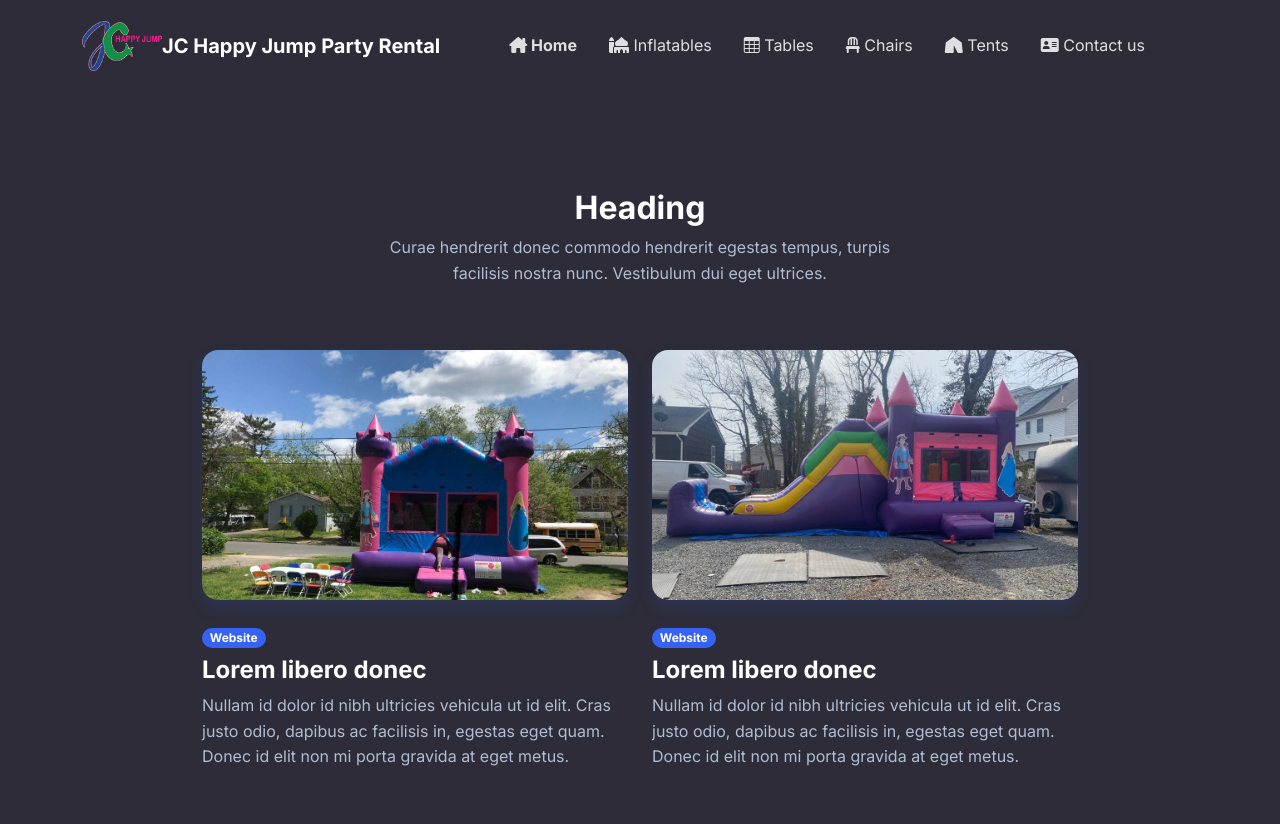
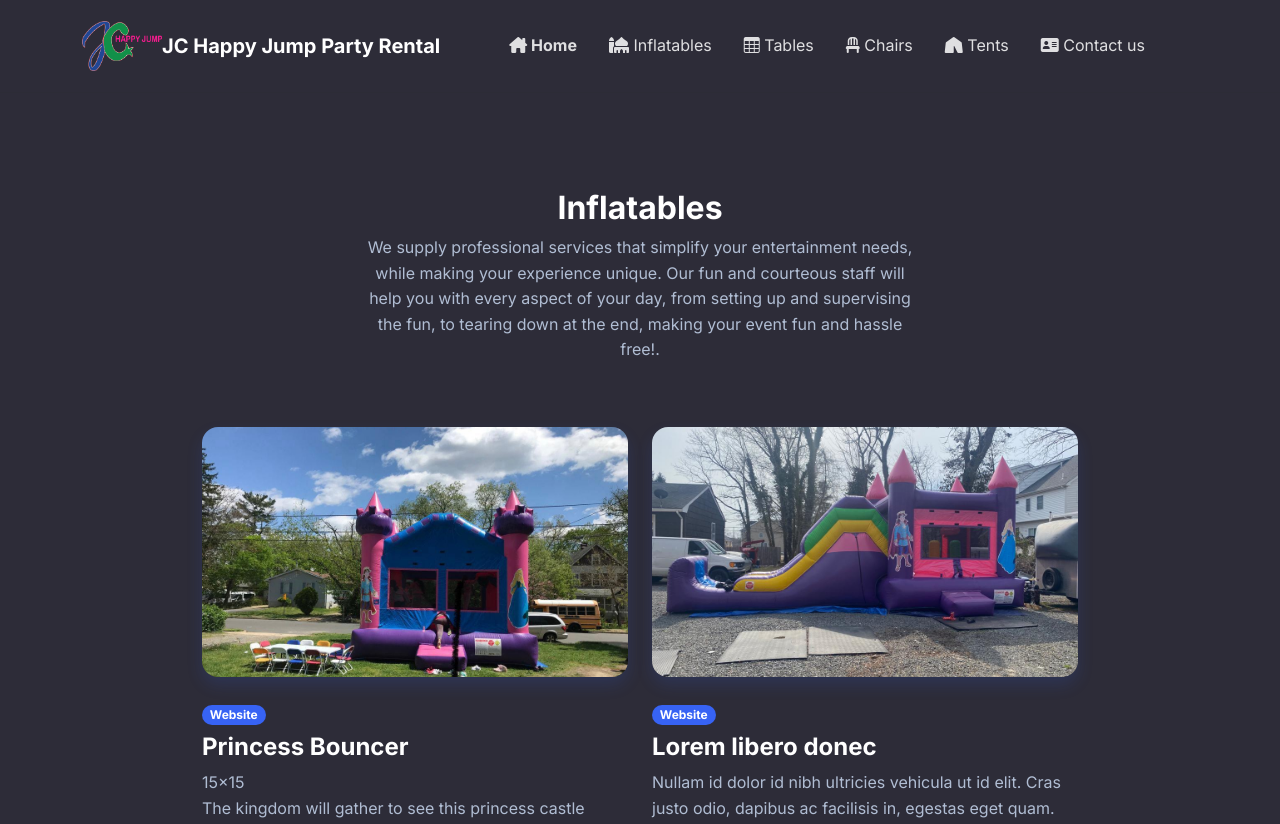
Before and after one commit to EliezerLopezS/JC-happy-jump-party-rental, a PHP site: page /inflatables.php in a window 1280 px wide. Shown: the top 824 px of the page. Run offline with PHP 8.4, Linux system fonts and the light colour scheme; some libraries are stand-ins or nearby versions.

Commit message:
DescripcionInflables

```diff
--- a/inflatables.php
+++ b/inflatables.php
@@ -11,16 +11,19 @@
         <div class="container py-5">
             <div class="row mb-5">
                 <div class="col-md-8 col-xl-6 text-center mx-auto">
-                    <h2 class="fw-bold">Heading</h2>
-                    <p class="text-muted">Curae hendrerit donec commodo hendrerit egestas tempus, turpis facilisis nostra nunc. Vestibulum dui eget ultrices.</p>
+                    <h2 class="fw-bold">Inflatables</h2>
+                    <p class="text-muted">We supply professional services that simplify your entertainment needs, while making your experience unique. Our fun and courteous staff will help you with every aspect of your day, from setting up and supervising the fun, to tearing down at the end, making your event fun and hassle free!.</p>
                 </div>
             </div>
             <div class="row row-cols-1 row-cols-md-2 mx-auto" style="max-width: 900px;">
                 <div class="col mb-4">
                     <div><a href="#"><img class="rounded img-fluid shadow w-100 fit-cover" src="img/inflatables/3a097840-d62f-4021-8cb3-265d3ac4fa3a.jpg" style="height: 250px;"></a>
                         <div class="py-4"><span class="badge bg-primary mb-2">Website</span>
-                            <h4 class="fw-bold">Lorem libero donec</h4>
-                            <p class="text-muted">Nullam id dolor id nibh ultricies vehicula ut id elit. Cras justo odio, dapibus ac facilisis in, egestas eget quam. Donec id elit non mi porta gravida at eget metus.</p>
+                            <h4 class="fw-bold">Princess Bouncer</h4>
+                            <p class="text-muted">15x15 <br>
+                            The kingdom will gather to see this princess castle show a young prince and his queen to be.This bring colorful castle attractive whit its pink,blue and purple colors.It stand tall whit its brick and spear tower and inside large jumping area. This bouncer is sure to make any party a hit.
+                        <br>Clean and sanitized .
+                        </p>
                         </div>
                     </div>
                 </div>
@@ -43,8 +46,10 @@
                 <div class="col mb-4">
                     <div><a href="#"><img class="rounded img-fluid shadow w-100 fit-cover" src="img/inflatables/B37962D5-AEE8-4B6B-8E83-5736B1593FA9.jpg" style="height: 250px;"></a>
                         <div class="py-4"><span class="badge bg-primary mb-2">Website</span>
-                            <h4 class="fw-bold">Lorem libero donec</h4>
-                            <p class="text-muted">Nullam id dolor id nibh ultricies vehicula ut id elit. Cras justo odio, dapibus ac facilisis in, egestas eget quam. Donec id elit non mi porta gravida at eget metus.</p>
+                            <h4 class="fw-bold">Blue Crush Water</h4>
+                            <p class="text-muted">L 32’(9.6m) <br>W 11’ (3.3m) <br>H 18 (5.4)<br>
+Our blue crush water slide whit inflatable pool.It’s a perfect slide for any event where folks to cool off and have that adrenaline pumping fun.
+<br>Clean and sanitized.</p>
                         </div>
                     </div>
                 </div>
@@ -59,24 +64,28 @@
                 <div class="col mb-4">
                     <div><a href="#"><img class="rounded img-fluid shadow w-100 fit-cover" src="img/inflatables/IMG_0854.png" style="height: 250px;"></a>
                         <div class="py-4"><span class="badge bg-primary mb-2">Website</span>
-                            <h4 class="fw-bold">Lorem libero donec</h4>
-                            <p class="text-muted">Nullam id dolor id nibh ultricies vehicula ut id elit. Cras justo odio, dapibus ac facilisis in, egestas eget quam. Donec id elit non mi porta gravida at eget metus.</p>
+                            <h4 class="fw-bold">Dolphin Slide Pool</h4>
+                            <p class="text-muted">L 34ft. <br>  W 13ft. <br> H 18ft.<br>
+                            Our Dolphin Slide Poolslide slide whit inflatable pool.It’s a perfect slide for any event where folks to cool off and have that adrenaline pumping fun.
+<br>Clean and sanitized.
+                            </p>
                         </div>
                     </div>
                 </div>
                 <div class="col mb-4">
                     <div><a href="#"><img class="rounded img-fluid shadow w-100 fit-cover" src="img/inflatables/IMG_2392.jpg" style="height: 250px;"></a>
                         <div class="py-4"><span class="badge bg-primary mb-2">Website</span>
-                            <h4 class="fw-bold">Lorem libero donec</h4>
-                            <p class="text-muted">Nullam id dolor id nibh ultricies vehicula ut id elit. Cras justo odio, dapibus ac facilisis in, egestas eget quam. Donec id elit non mi porta gravida at eget metus.</p>
+                            <h4 class="fw-bold">Rainbow Water Slide</h4>
+                            <p class="text-muted">16 ft <br>Our water slide wet and dry feature landing zone whit curved stop wall this half-pipe inspired design gives the rider a new experience as they come to a gradual stop after sliding up the back. Design whit safety and year round fun in mind,you all want at least one Wet and Dry in your party.
+  <br>Clean and sanitized </p>
                         </div>
                     </div>
                 </div>
                 <div class="col mb-4">
                     <div><a href="#"><img class="rounded img-fluid shadow w-100 fit-cover" src="img/inflatables/IMG-6097.jpg" style="height: 250px;"></a>
                         <div class="py-4"><span class="badge bg-primary mb-2">Website</span>
-                            <h4 class="fw-bold">Lorem libero donec</h4>
-                            <p class="text-muted">Nullam id dolor id nibh ultricies vehicula ut id elit. Cras justo odio, dapibus ac facilisis in, egestas eget quam. Donec id elit non mi porta gravida at eget metus.</p>
+                            <h4 class="fw-bold">Crayon Jumper</h4>
+                            <p class="text-muted">13x13 crayon jumper, our traditional castle bounce house bring fun to any party.</p>
                         </div>
                     </div>
                 </div>
```
Also changed, not shown: index.php (+8 -8 lines).
